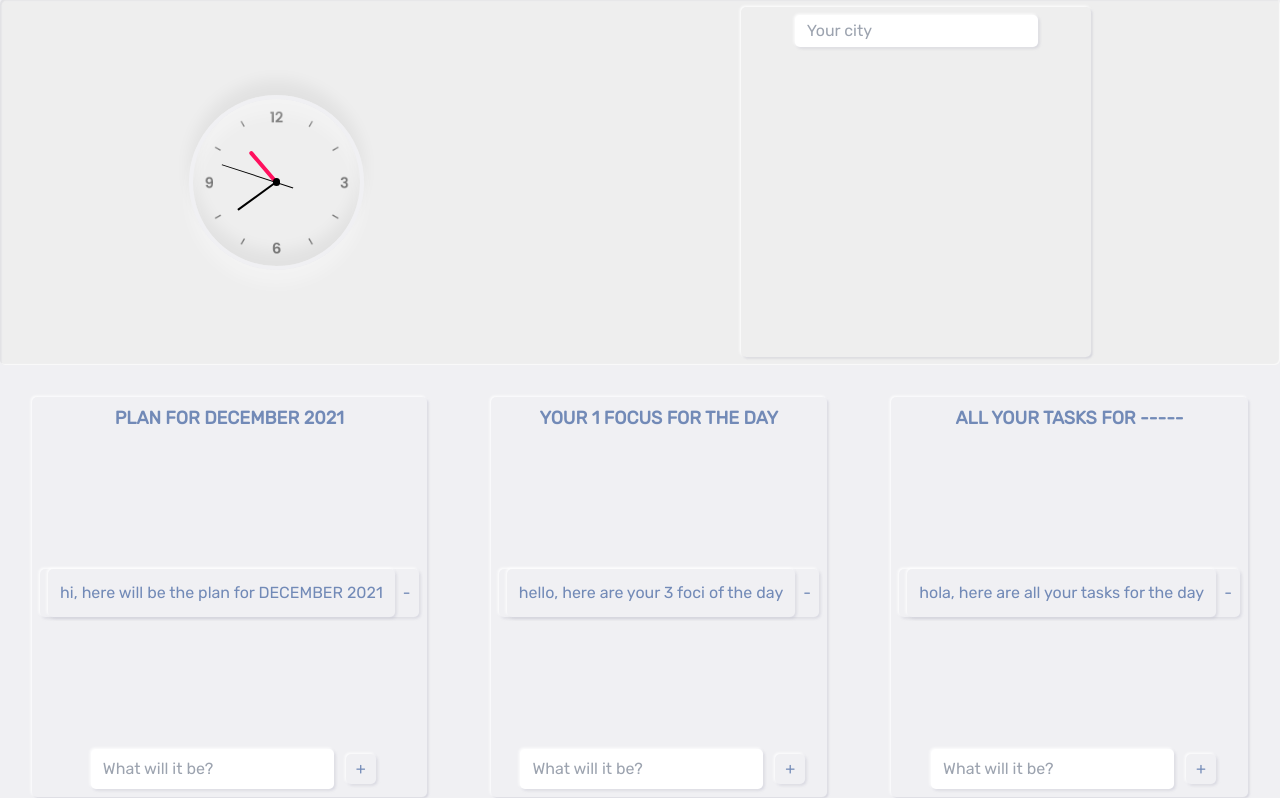
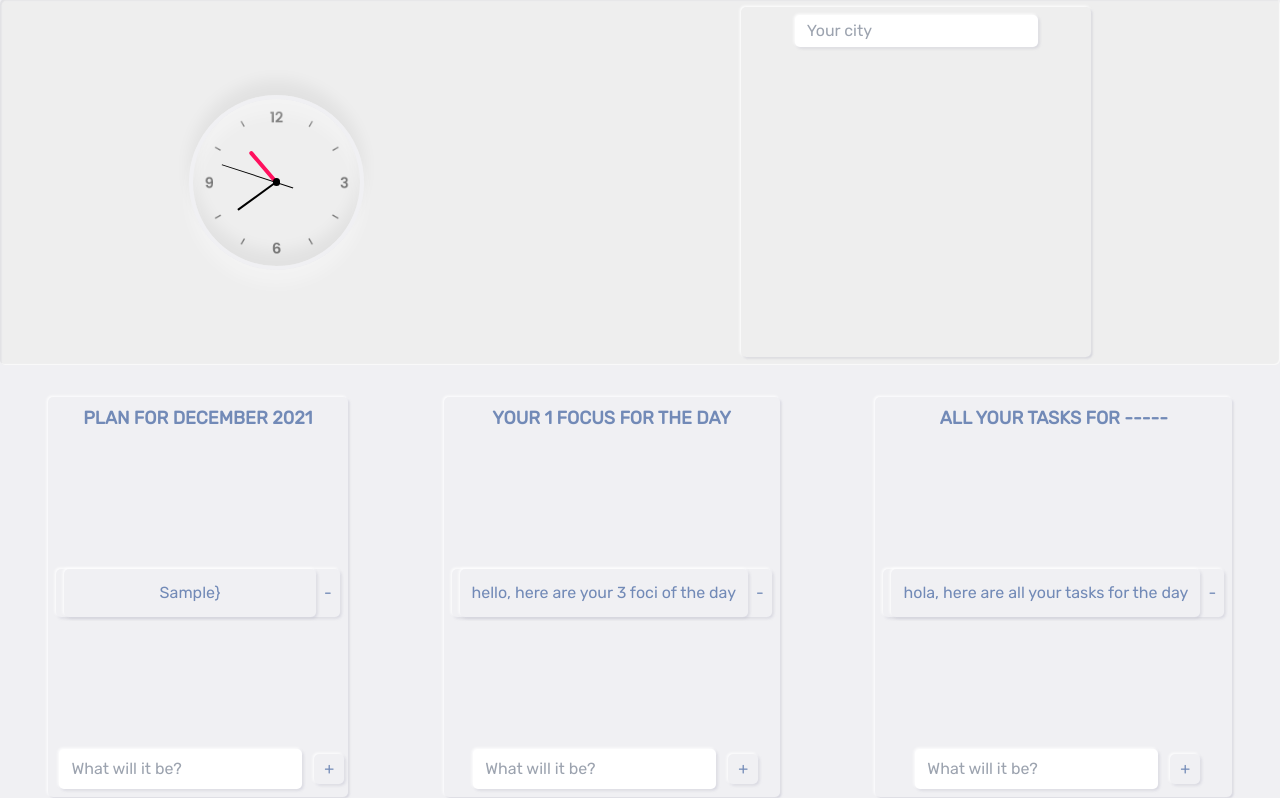
Before and after one commit to itspatrickchoi/cs50_final, a Flask app: page / in a window 1280 px wide. Shown: the part 96-894 px from the top of the page. Run offline with Flask 2, Linux system fonts and the light colour scheme; the visitor is signed in with stand-in values (Sample User, id 1); tables that the repository leaves empty hold one stand-in row (values such as "Sample post"); some libraries are stand-ins or nearby versions.

Commit message:
populate ta in frontend via backend, datetime format, task item css fix

```diff
--- a/app.py
+++ b/app.py
@@ -74,7 +74,8 @@
         if request.form['add-task-in-1']:
             print("first box input!")
             input1 = request.form['add-task-in-1']
-            data = MonthlyPlan(session["user_id"], input1, datetime.now())
+            data = MonthlyPlan(
+                session["user_id"], input1, datetime.now().strftime("%d/%m/%Y %H:%M:%S"))
             db.session.add(data)
             db.session.commit()
             print("DONE!")
@@ -83,7 +84,7 @@
         else:
             print("No input!")
 
-        return apology("How did you do that??", 400)
+        return redirect("/")
     else:
         # datetime object containing current date and time
         now = datetime.now()
@@ -94,7 +95,11 @@
         print("dt_day = ", dt_day)
         dt_year = now.strftime('%Y')
         print("dt_year = ", dt_year)
-        return render_template('index.html', month=dt_month.upper(), day=dt_day, year=dt_year)
+
+        monthly_plan = db.session.query(MonthlyPlan).filter(
+            MonthlyPlan.user_id == session["user_id"]).all()
+        print(monthly_plan)
+        return render_template('index.html', month=dt_month.upper(), day=dt_day, year=dt_year, monthly_plan=monthly_plan)
 
 
 @app.route('/frontpage')
--- a/static/styles.css
+++ b/static/styles.css
@@ -251,6 +251,9 @@
   background: #f0f0f3;
   box-shadow: -1px -1px 3px #ffffff, 1.5px 1.5px 3px rgba(174, 174, 192, 0.4);
   border-radius: 5px;
+
+  /* Try make item bigger if enough space such that delete button not so big */
+  flex: auto;
 }
 .input {
   box-shadow: -1px -1px 3px #ffffff, 1.5px 1.5px 3px rgba(174, 174, 192, 0.4);
--- a/templates/index.html
+++ b/templates/index.html
@@ -81,15 +81,16 @@
         <h3 class="task-box-header mt-2">PLAN FOR {{ month }} {{ year }}</h3>
       </div>
       <div class="container tasks mt-3">
-        <div class="task-container mx-2 ">
-          <div class="task-item mx-2 px-3 py-3">hi, here will be the plan for {{month}} {{year}}</div>
+        {% for plan in monthly_plan %}
+        <div class="task-container mx-2 my-2">
+          <div class="task-item mx-2 px-3 py-3">{{ plan.plan_item }}}</div>
           <button type="submit" value="this-exact-task!-See flaskcrud task app" class="task-button pr-2" id="delete-task">-</button>
         </div>
+        {% endfor %}
       </div>
       <div class="task-box-input-container">
         <input type="text" name="add-task-in-1" class="input mx-2 my-2 px-3 py-2" placeholder="What will it be?"></input>
         <button type="submit" class="task-button" id="add-task">+</button>
-        </form>
       </div>
     </div>
 
```
